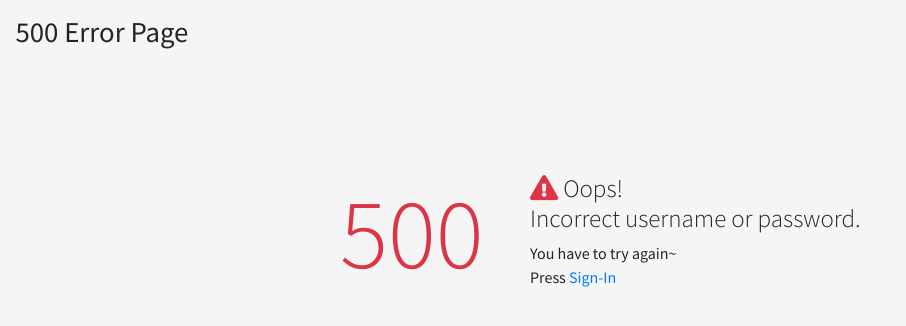
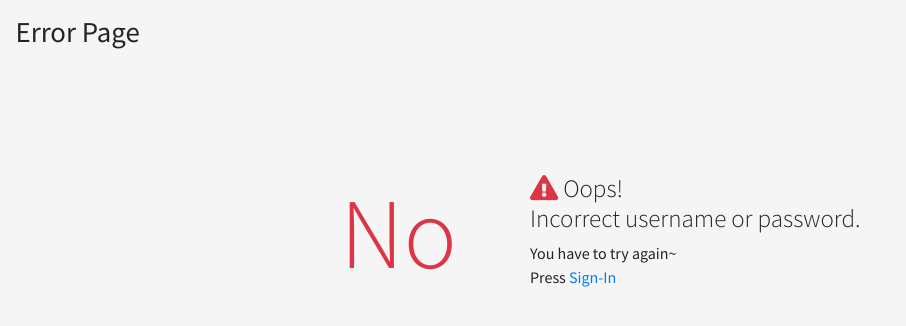
Before and after one commit to ShyFriends/LIKER, a PHP site: template app/templates/errorpage.twig in a window 1280 px wide. Shown: the top 326 px of the page, without its empty margins (0-906 px from the left). Run offline with PHP 8.4, Linux system fonts and the light colour scheme; the template is opened without the code that fills it, so the values that code supplies are empty; some libraries are stand-ins or nearby versions.

Commit message:
modified error page

```diff
--- a/app/templates/errorpage.twig
+++ b/app/templates/errorpage.twig
@@ -4,7 +4,7 @@
 <head>
   <meta charset="utf-8">
   <meta http-equiv="X-UA-Compatible" content="IE=edge">
-  <title>AdminLTE 3 | 500 Error</title>
+  <title>LIKER</title>
   <!-- Tell the browser to be responsive to screen width -->
   <meta name="viewport" content="width=device-width, initial-scale=1">
 
@@ -33,7 +33,7 @@
       <div class="container-fluid">
         <div class="row mb-2">
           <div class="col-sm-6">
-            <h1>500 Error Page</h1>
+            <h1>Error Page</h1>
           </div>
 
         </div>
@@ -43,7 +43,7 @@
     <!-- Main content -->
     <section class="content" style="margin-top: 100px; vertical-align: middle;">
       <div class="error-page">
-        <h2 class="headline text-danger">500</h2>
+        <h2 class="headline text-danger">No</h2>
 
         <div class="error-content">
           <h3><i class="fas fa-exclamation-triangle text-danger"></i> Oops! <br>Incorrect username or password.</h3>
```
